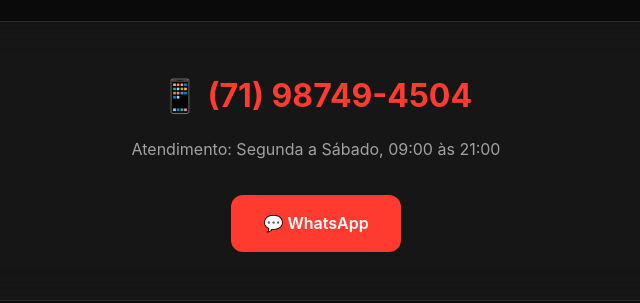
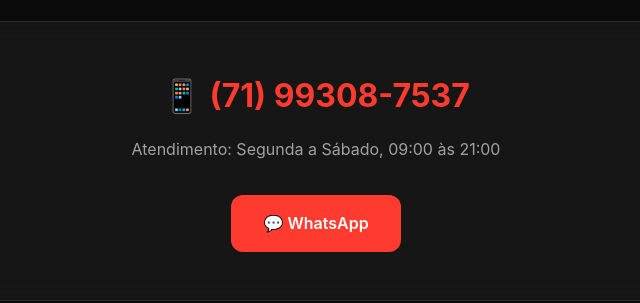
Before and after one commit to vits015/SiteTrajedeCraque, a plain HTML site: page index.html in a window 1280 px wide. Shown: the part 3356-3659 px from the top of the page, 324-964 px from the left. Drawn offline with Linux system fonts and the light colour scheme.

Commit message:
corrigindo numero de telefone

```diff
--- a/index.html
+++ b/index.html
@@ -105,7 +105,7 @@
     <section id="contato" class="section contact">
         <h2 class="section-title">Entre em Contato</h2>
         <div class="contact-info">
-            <div class="phone-number">📱 (71) 98749-4504</div>
+            <div class="phone-number">📱 (71) 99308-7537</div>
             <p class="hours">Atendimento: Segunda a Sábado, 09:00 às 21:00</p>
             <div class="contact-buttons">
                 <a href="https://wa.me/71993087537" class="contact-button" target="_blank" rel="noopener">
```
